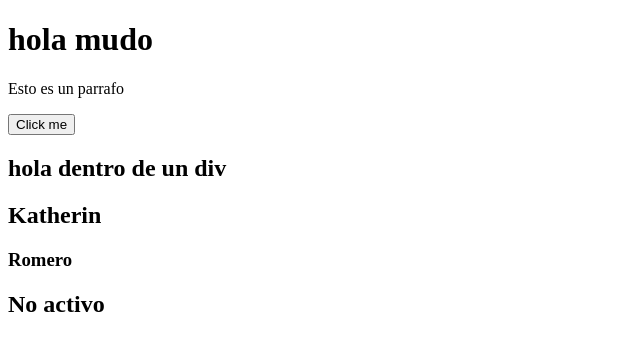
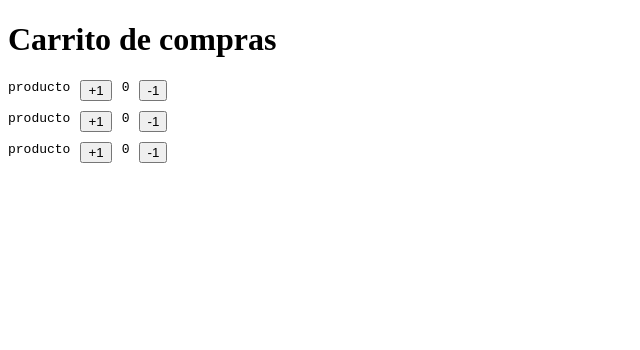
Before and after one commit to KatherinRomero/2_first_steps, a React (Vite) app: page / in a window 1280 px wide. Shown: the top 350 px of the page, without its empty margins (0-640 px from the left). Built offline with nearby package versions, Linux system fonts and the light colour scheme.

Commit message:
coponentes

```diff
--- a/src/FirstStepApp.tsx
+++ b/src/FirstStepApp.tsx
@@ -1,13 +1,12 @@
+import { ItemCounter } from "./shoppig_cart/ItemCounter";
 
 export function FirstStepApp(){
     return(
         <>
-        <h1>hola mudo </h1>
-   <p>Esto es un parrafo </p>
-   <button>Click me</button>
-   <div>
-    <h2>hola dentro de un div</h2>
-   </div>
+        <h1>Carrito de compras </h1>
+        <ItemCounter/>
+        <ItemCounter/>
+        <ItemCounter/>
         </>
     )
 }
--- a/src/main.tsx
+++ b/src/main.tsx
@@ -8,6 +8,6 @@ createRoot(document.getElementById('root')!).render(
   <StrictMode>
    <FirstStepApp/>
 
-   <Mynombre/>
+   {/*<Mynombre/>*/}
   </StrictMode>
 )
--- /dev/null
+++ b/src/shoppig_cart/ItemCounter.tsx
@@ -0,0 +1,17 @@
+import React from 'react'
+
+export const ItemCounter = () => {
+  return (
+<section style={{
+    display:'flex',
+    alignContent:'center',
+    gap:10,//grap es el espacio entre los elementos
+    marginTop:10
+}}>
+     <samp >producto</samp>
+     <button>+1</button>
+     <samp>0</samp>
+     <button>-1</button>
+</section>
+  )
+}
```
